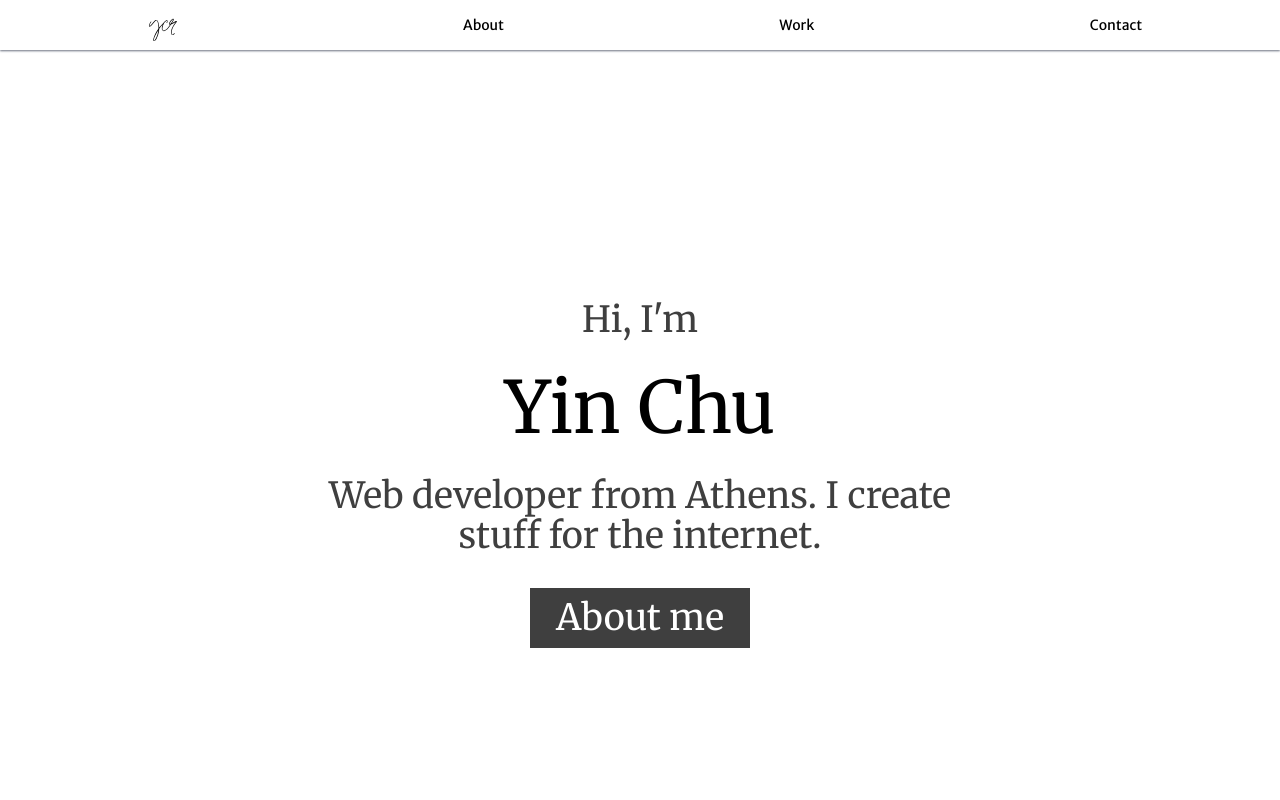
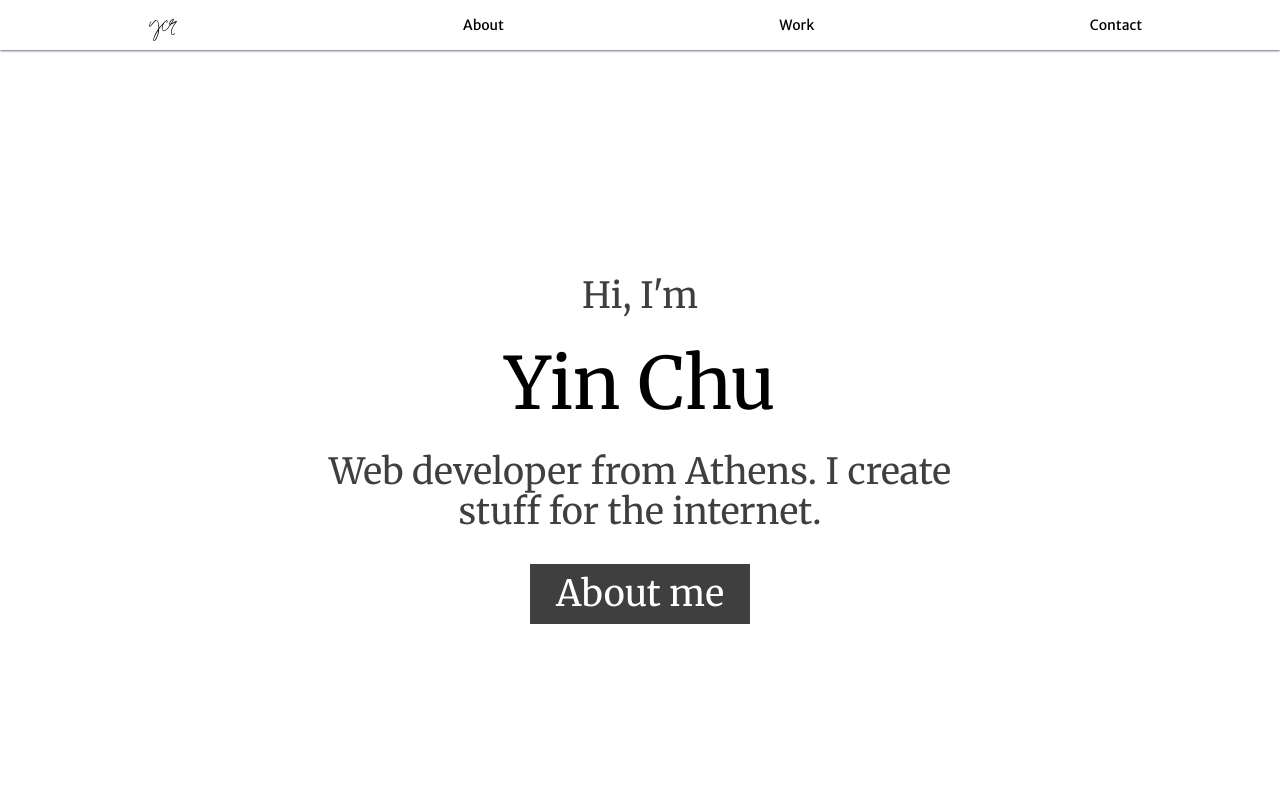
Before and after one commit to YinChuRijnaard/Portfolio-v2, a JavaScript app: page / in a window 1280 px wide. Shown: the top 800 px of the page. Built offline with nearby package versions, Linux system fonts and the light colour scheme.

Commit message:
Changed margin for Home page

```diff
--- a/src/pages/Home.js
+++ b/src/pages/Home.js
@@ -2,8 +2,8 @@ import { Link } from "react-router-dom";
 
 const Home = () => {
   return (
-    <div className="my-6 mx-8 flex h-screen flex-col items-center justify-center space-y-8 px-6 text-center font-serif text-4xl dark:text-white md:mx-36 lg:mx-72">
-      {/* Find other way to dead-center div above (not using my-6) */}
+    <div className="mx-8 flex h-screen flex-col items-center justify-center space-y-8 px-6 text-center font-serif text-4xl dark:text-white md:mx-36 lg:mx-72">
+      {/* Find other way to dead-center div above */}
       <p className="opacity-75">Hi, I'm</p>
       <p className="text-7xl">Yin Chu</p>
       <p className="opacity-75">
```
